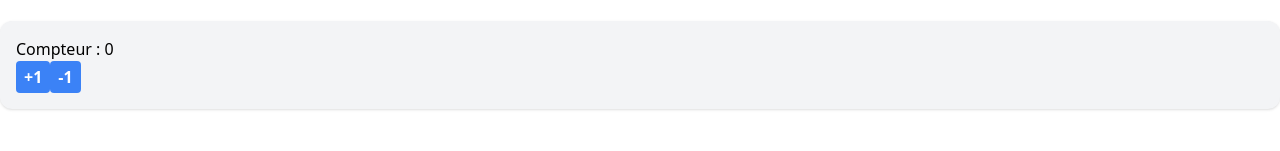
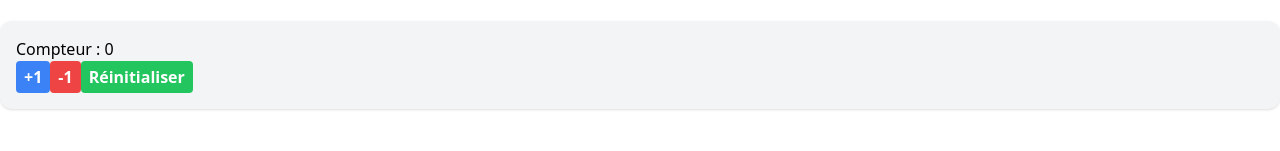
Before and after one commit to keizien/tp3-react-js, a React (Vite) app: page / in a window 1280 px wide. Shown: the part 2397-2548 px from the top of the page. Built offline with nearby package versions, Linux system fonts and the light colour scheme.

Commit message:
TP6 : decouverte du useState – compteur

```diff
--- a/src/components/Counter.jsx
+++ b/src/components/Counter.jsx
@@ -1,12 +1,15 @@
 import { useState } from 'react';
 
-export default function Counter() {
-  const [count, setCount] = useState(0);
+export default function Counter({ valeurInitiale = 0, change = 1 }) {
+  const [count, setCount] = useState(valeurInitiale);
   const increment = () => {
-    setCount(count + 1);
+    setCount(count + change);
   };
   const decrement = () => {
-    setCount(count - 1);
+    setCount(count - change);
+  };
+  const reinitialise = () => {
+    setCount(valeurInitiale);
   };
   return (
     <div className="bg-gray-100 rounded-xl p-4 shadow">
@@ -18,11 +21,17 @@ export default function Counter() {
         +1
       </button>
       <button
-        className="bg-blue-500 hover:bg-blue-700 text-white font-bold px-2 py-1 rounded"
+        className="bg-red-500 hover:bg-red-700 text-white font-bold px-2 py-1 rounded"
         onClick={decrement}
       >
         -1
       </button>
+      <button
+        className="bg-green-500 hover:bg-green-700 text-white font-bold px-2 py-1 rounded"
+        onClick={reinitialise}
+      >
+        Réinitialiser
+      </button>
     </div>
   );
 }
```
